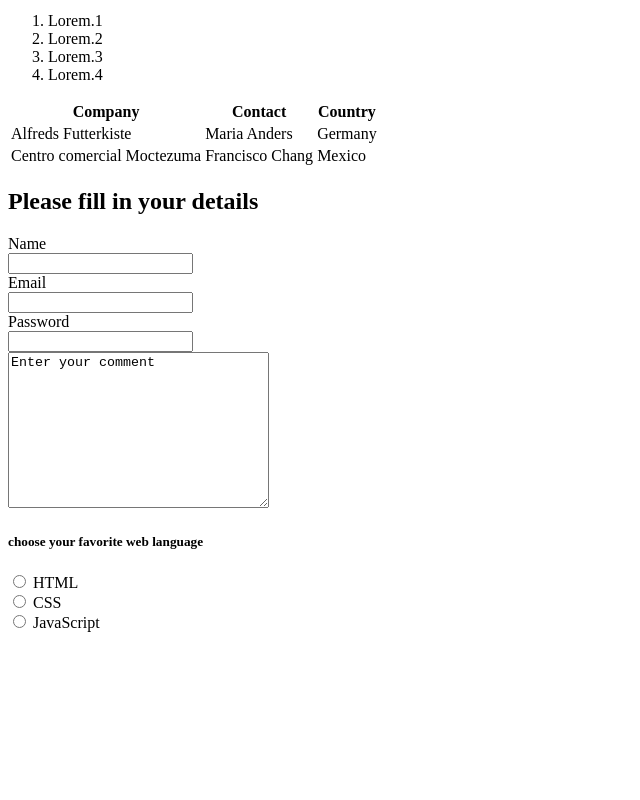
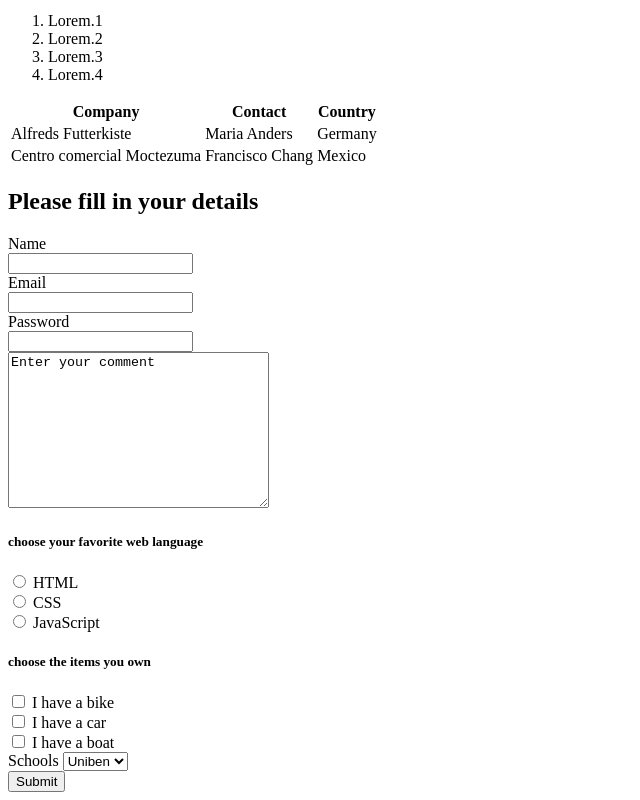
Before and after one commit to EmeksTech/Codeskills, a plain HTML site: page index.html in a window 1280 px wide. Shown: the part 823-1623 px from the top of the page, without its empty margins (0-640 px from the left). Before the commit the page ends 1463 px from the top, so only its background shows below. Drawn offline with Linux system fonts and the light colour scheme.

Commit message:
adding submit button

```diff
--- a/index.html
+++ b/index.html
@@ -25,10 +25,12 @@
                 tempore aperiam in?</p>
 
         </div>
+        <!--image section-->
         <div class="image">
             <img src="/resources/images/img-donut.jpg" alt="donut image" width="50%">
 
         </div>
+        <!--list section-->
         <div class="list">
             <ul class="unordered list">
                 <li>Lorem, ipsum.</li>
@@ -44,6 +46,7 @@
                 <li>Lorem.4</li>
             </ol>
         </div>
+        <!--table section-->
         <div class="table">
             <table>
                 <tr>
@@ -63,6 +66,7 @@
                 </tr>
             </table>
         </div>
+        <!--form section-->
         <div class="form">
             <form action="">
                 <h2>Please fill in your details</h2>
@@ -73,7 +77,7 @@
                 <label for="password">Password</label><br>
                 <input type="password" name="password" id="Password"><br>
                 <textarea name="comment" id="comment" cols="30" rows="10">Enter your comment</textarea><br>
-                <div>
+                <div class="radio">
                     <h5>choose your favorite web language</h5>
                     <input type="radio" id="html" name="fav_language" value="HTML">
                     <label for="html">HTML</label><br>
@@ -82,7 +86,24 @@
                     <input type="radio" id="javascript" name="fav_language" value="JavaScript">
                     <label for="javascript">JavaScript</label>
                 </div>
-
+                <div class="checkbox">
+                    <h5>choose the items you own</h5>
+                    <input type="checkbox" id="vehicle1" name="vehicle1" value="Bike">
+                    <label for="vehicle1"> I have a bike</label><br>
+                    <input type="checkbox" id="vehicle2" name="vehicle2" value="Car">
+                    <label for="vehicle2"> I have a car</label><br>
+                    <input type="checkbox" id="vehicle3" name="vehicle3" value="Boat">
+                    <label for="vehicle3"> I have a boat</label>
+                </div>
+                <div class="selection">
+                    <label for="schools">Schools</label>
+                    <select name="schools" id="schools">
+                        <option value="Uniben">Uniben</option>
+                        <option value="Unizik">Unizik</option>
+                        <option value="Unilag">Unilag</option>
+                    </select>
+                </div>
+                <input type="submit" value="Submit">
             </form>
         </div>
 
```
